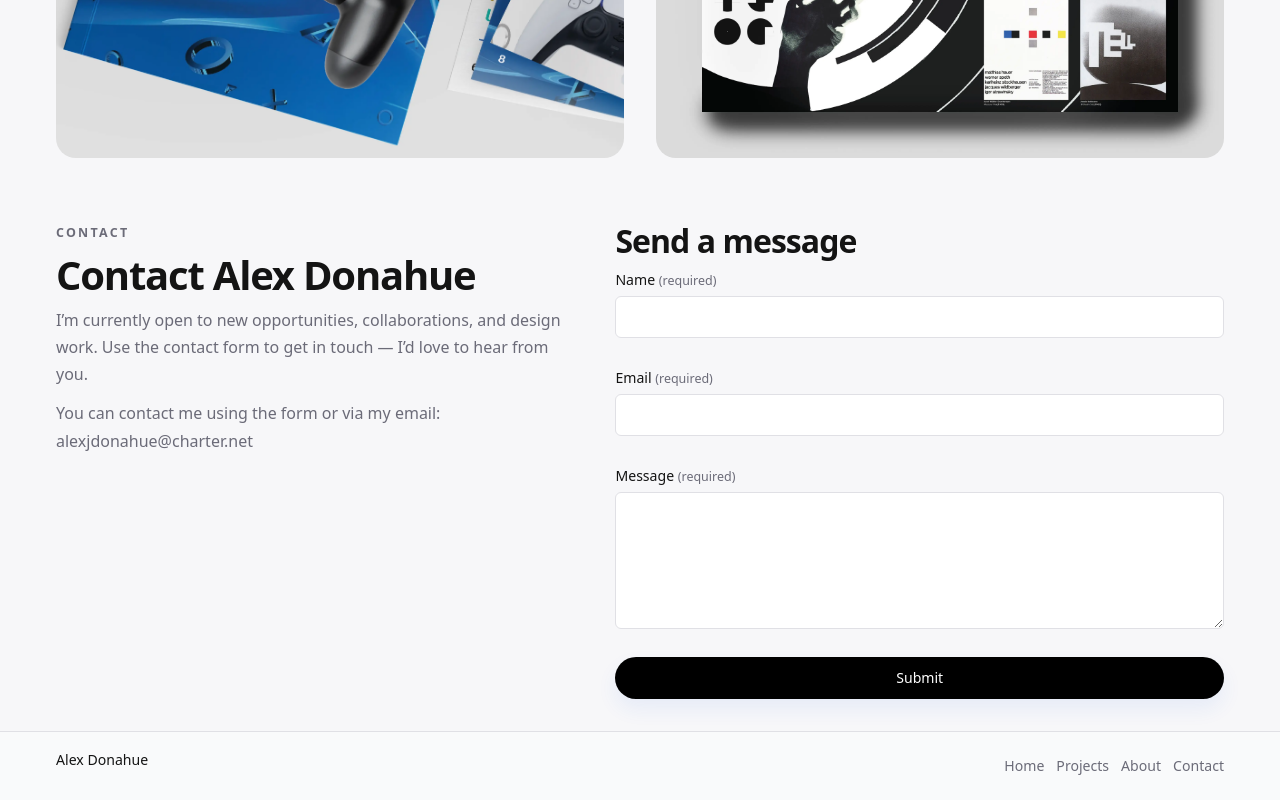
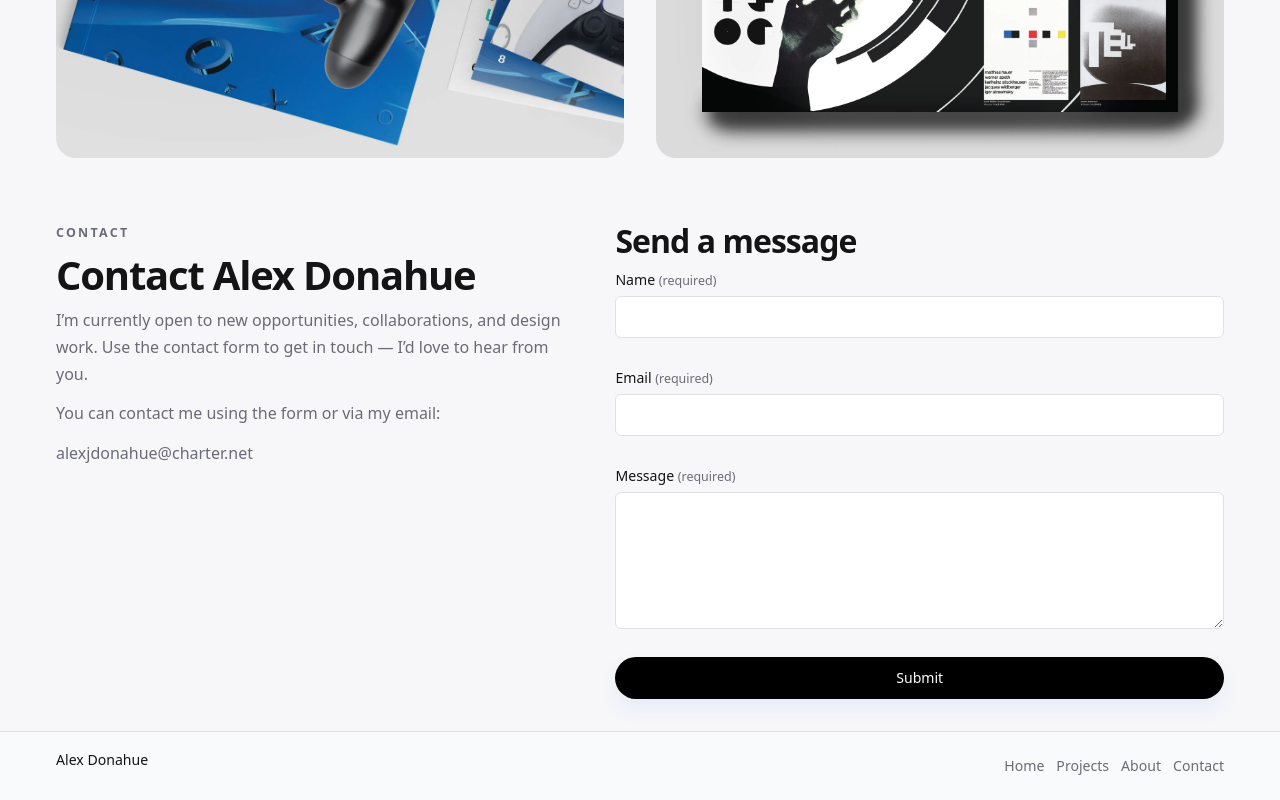
Before and after one commit to alexdonahue12/Alex-Donahue-Portfolio, a plain HTML site: page index.html in a window 1280 px wide. Shown: the part 2208-3008 px from the top of the page. Drawn offline with Linux system fonts and the light colour scheme.

Commit message:
Update index.html

```diff
--- a/index.html
+++ b/index.html
@@ -185,7 +185,10 @@
         form to get in touch — I’d love to hear from you.
       </p>
       <p class="page-intro">
-        You can contact me using the form or via my email: alexjdonahue@charter.net
+        You can contact me using the form or via my email:
+      </p>
+      <p class="page-intro">
+        alexjdonahue@charter.net
       </p>
       <p id="contact-thankyou" class="thankyou-message" hidden>
   Thanks for your message — I’ll get back to you soon.
```
